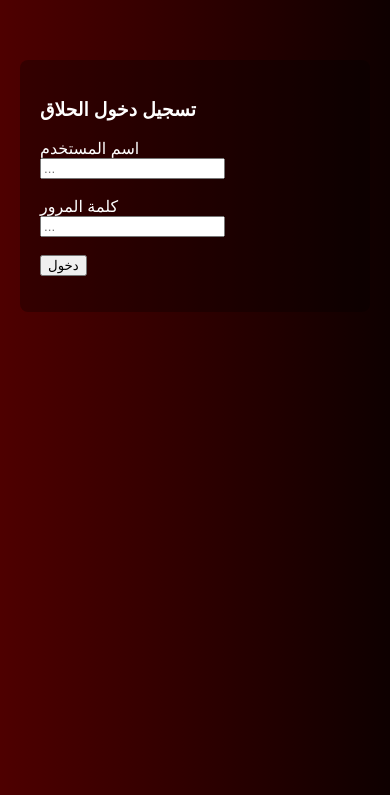
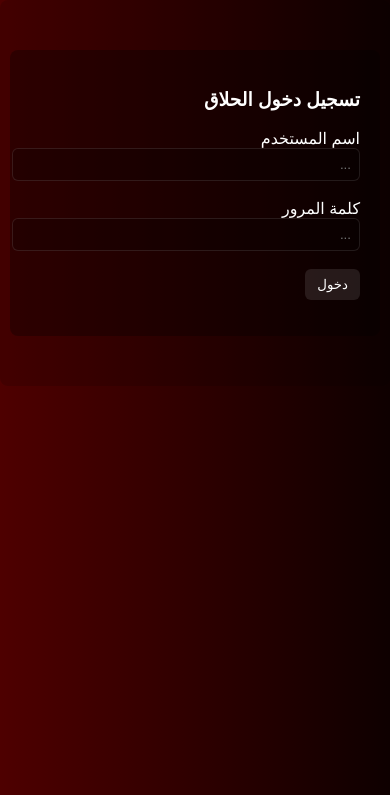
Before and after one commit to salah559/Youn-s-, a plain HTML site: page admin.html in a window 390 px wide. Shown: the part 49-844 px from the top of the page. Drawn offline with Linux system fonts and the light colour scheme.

Commit message:
Add files via upload

```diff
--- a/css/style.css
+++ b/css/style.css
@@ -6,6 +6,7 @@ body, html {
   background-size: 400% 400%;
   animation: gradientBG 15s ease infinite;
   color: #fff;
+  direction: rtl;
 }
 
 @keyframes gradientBG {
@@ -34,17 +35,24 @@ nav a {
 
 .container {
   padding: 20px;
+  max-width: 1000px;
+  margin: 0 auto;
+  box-sizing: border-box;
+  background: rgba(0,0,0,0.15);
+  border-radius: 8px;
 }
 
 table {
   width: 100%;
   border-collapse: collapse;
+  margin-top: 10px;
 }
 
 th, td {
-  border: 1px solid #fff;
+  border: 1px solid rgba(255,255,255,0.2);
   padding: 10px;
   text-align: center;
+  font-size: 14px;
 }
 
 .active {
@@ -52,3 +60,10 @@ th, td {
   color: black;
   font-weight: bold;
 }
+
+button {cursor:pointer;padding:8px 12px;border-radius:6px;border:none;background:rgba(255,255,255,0.1);color:#fff}
+input {padding:8px;border-radius:6px;border:1px solid rgba(255,255,255,0.1);background:rgba(0,0,0,0.2);color:#fff;width:100%}
+@media(max-width:600px){
+  header img{width:48px;}
+  .container{padding:10px}
+}
```
